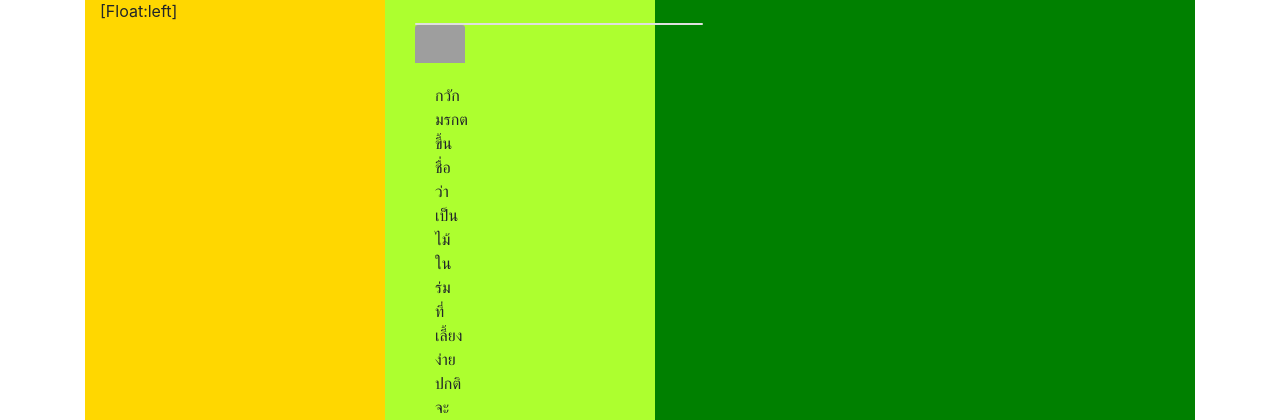
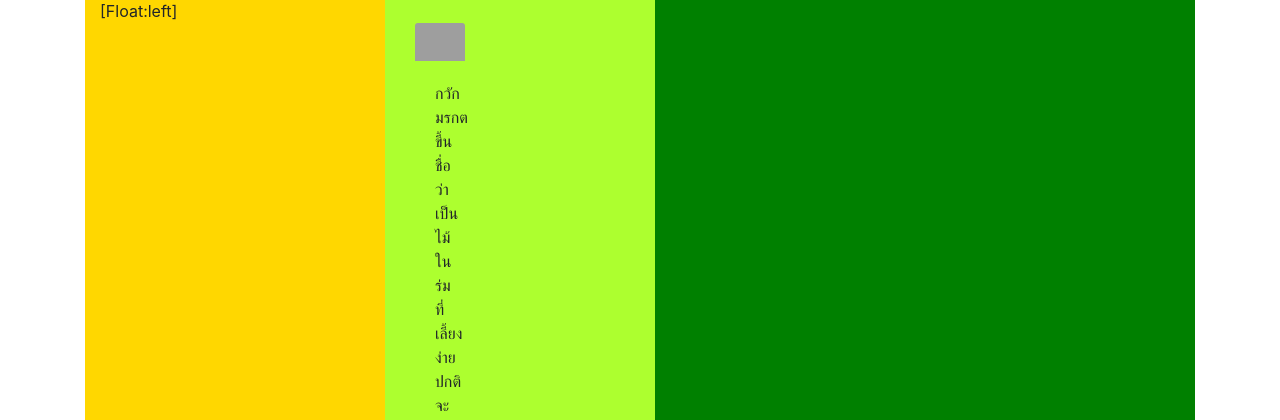
Before and after one commit to Alongkod113/json2, a PHP site: page / in a window 1280 px wide. Shown: the part 806-1226 px from the top of the page. Run offline with PHP 8.4, Linux system fonts and the light colour scheme; grey boxes are pictures that could not be loaded.

Commit message:
Update index.php

```diff
--- a/index.php
+++ b/index.php
@@ -38,7 +38,6 @@
     <div class="row bg">
         <div class="col-4 bg2"><br>
             <div class="col-4">
-                <div class="card" style="width: 18rem;"></div>
             <img src="https://files.gqthailand.com/uploads/%E0%B8%81%E0%B8%A7%E0%B8%B1%E0%B8%81%E0%B8%A1%E0%B8%A3%E0%B8%81%E0%B8%951.jpg"
                 alt="รูปภาพ" class="card-img-top"><br>
             <div class="card-body">
@@ -49,7 +48,7 @@
                     ความยากในการเลี้ยงกวักมรกตด่างคือเราจะสังเกตว่าใบซีดขาวนั้นเป็นธรรมชาติหรือใบมีปัญหากันแน่</p>
             </div>
         <div>
-    </div>
+        </div>
         <div class="col-4 bg2"><br>
             <div class="card" style="width: 18rem;"></div>
             <img src="https://files.gqthailand.com/uploads/Pink-Princess1.jpg"
```
